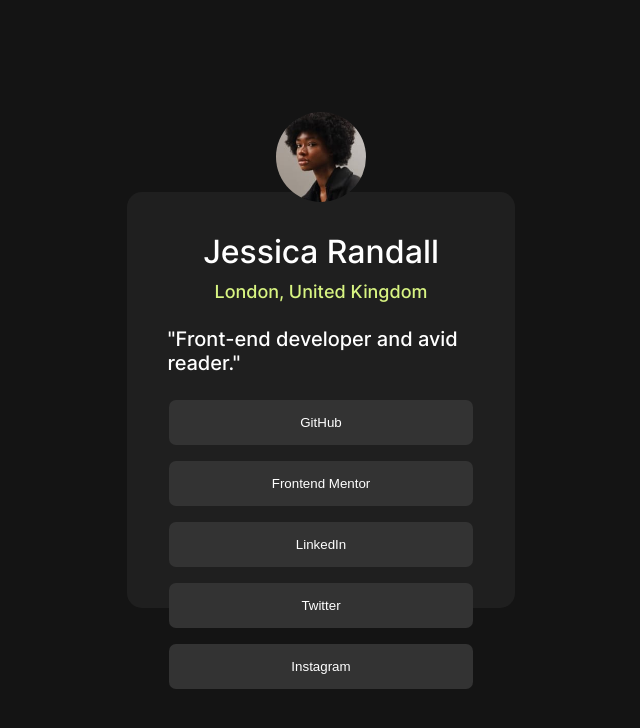
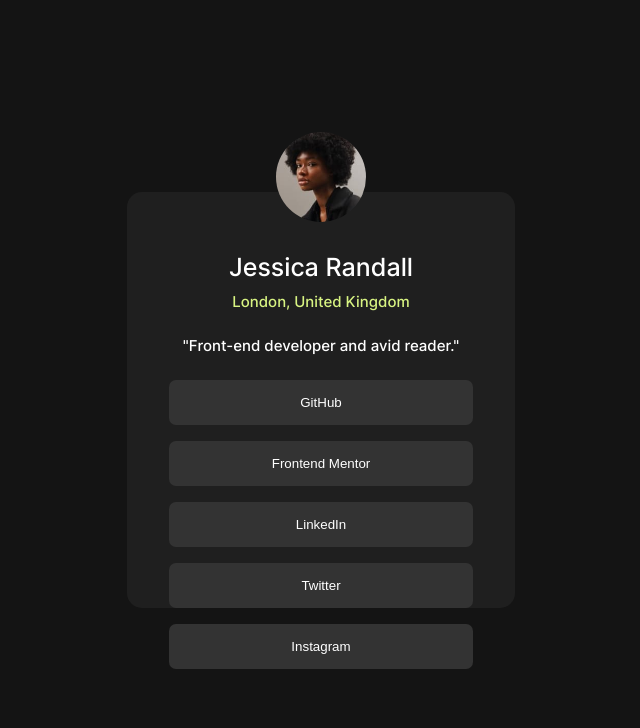
Before and after one commit to KakDealz/Social-links-profile, a plain HTML site: page index.html in a window 1280 px wide. Shown: the whole page, without its empty margins (319-959 px from the left). Drawn offline with Linux system fonts and the light colour scheme.

Commit message:
fix: adjust font sizes

```diff
--- a/css/style.css
+++ b/css/style.css
@@ -50,16 +50,16 @@ p {
 }
 
 figcaption {
-    font-size: 32px;
+    font-size: 25px;
 }
 
 .address {
-    font-size: 18px;
+    font-size: 15px;
     color: rgb(216, 244, 130);
 }
 
 .interest {
-    font-size: 20px;
+    font-size: 15px;
 }
 
 .social_media {
```
